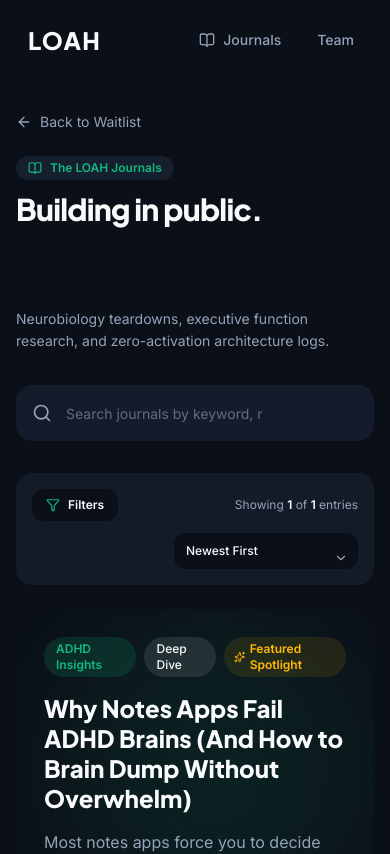
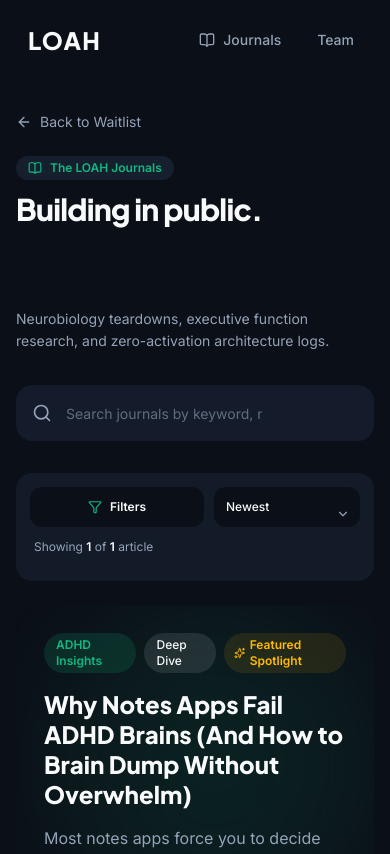
Before and after one commit to HarshaJyos/LOAH_WAITLIST, a Next.js app: page /journal in a window 390 px wide. Shown: the top 854 px of the page. Built offline with nearby package versions, Linux system fonts and the light colour scheme.

Commit message:
fix: refine responsive toolbar layout, spacing, and mobile filter chips tray

```diff
--- a/app/journal/page.tsx
+++ b/app/journal/page.tsx
@@ -233,6 +233,61 @@
               </span>
             </div>
           </div>
+
+          {/* Mobile Active Filter Chips Tray */}
+          {isFiltering && (
+            <div className="lg:hidden flex flex-wrap items-center gap-1.5 pt-3">
+              <span className="text-[11px] font-semibold text-[#94A3B8] mr-1">Active:</span>
+              {searchQuery.trim() && (
+                <span className="inline-flex items-center gap-1 px-2.5 py-1 rounded-lg bg-[#10B981]/15 border border-[#10B981]/30 text-xs text-[#10B981]">
+                  <span>&quot;{searchQuery}&quot;</span>
+                  <button onClick={() => setSearchQuery("")} aria-label="Clear query filter">
+                    <X className="w-3 h-3" />
+                  </button>
+                </span>
+              )}
+              {selectedCategories.map((cat) => (
+                <span
+                  key={cat}
+                  className="inline-flex items-center gap-1 px-2.5 py-1 rounded-lg bg-[#10B981]/15 border border-[#10B981]/30 text-xs text-[#10B981]"
+                >
+                  <span>{cat}</span>
+                  <button onClick={() => toggleCategory(cat)} aria-label={`Remove ${cat} filter`}>
+                    <X className="w-3 h-3" />
+                  </button>
+                </span>
+              ))}
+              {selectedTypes.map((t) => (
+                <span
+                  key={t}
+                  className="inline-flex items-center gap-1 px-2.5 py-1 rounded-lg bg-[#10B981]/15 border border-[#10B981]/30 text-xs text-[#10B981]"
+                >
+                  <span>{t}</span>
+                  <button onClick={() => toggleType(t)} aria-label={`Remove ${t} filter`}>
+                    <X className="w-3 h-3" />
+                  </button>
+                </span>
+              ))}
+              {selectedTags.map((tag) => (
+                <span
+                  key={tag}
+                  className="inline-flex items-center gap-1 px-2.5 py-1 rounded-lg bg-[#10B981]/15 border border-[#10B981]/30 text-xs text-[#10B981]"
+                >
+                  <span>#{tag}</span>
+                  <button onClick={() => toggleTag(tag)} aria-label={`Remove ${tag} tag`}>
+                    <X className="w-3 h-3" />
+                  </button>
+                </span>
+              ))}
+              <button
+                type="button"
+                onClick={handleResetFilters}
+                className="text-xs text-[#10B981] hover:underline font-semibold ml-1 py-1 cursor-pointer"
+              >
+                Clear all
+              </button>
+            </div>
+          )}
         </div>
 
         {/* Main Flipkart-Style 2-Column Grid Layout */}
@@ -494,13 +549,14 @@
           {/* MAIN RESULTS COLUMN */}
           {/* ========================================================= */}
           <div className="lg:col-span-3 space-y-6">
-            {/* Top Toolbar: Mobile Filter Toggle + Sorting Bar */}
-            <div className="p-4 rounded-2xl bg-[#161F2E]/80 border border-white/10 flex flex-col sm:flex-row items-stretch sm:items-center justify-between gap-3 shadow-md">
-              <div className="flex items-center justify-between sm:justify-start gap-3">
-                {/* Mobile Filter Button */}
+            {/* Responsive Action Toolbar with Perfect Spacing & Hierarchy */}
+            <div className="p-3.5 sm:p-4 rounded-2xl bg-[#161F2E]/80 border border-white/10 shadow-md space-y-3 sm:space-y-0 sm:flex sm:items-center sm:justify-between">
+              {/* Mobile View: Clean 2-Button Action Row */}
+              <div className="flex items-center gap-2.5 sm:hidden">
                 <button
+                  type="button"
                   onClick={() => setIsMobileFilterOpen(true)}
-                  className="lg:hidden inline-flex items-center gap-2 px-3.5 py-2 rounded-xl bg-[#0B0F17] border border-white/15 text-xs font-semibold text-[#F8FAFC] hover:border-[#10B981]/40 cursor-pointer shadow-sm"
+                  className="flex-1 inline-flex items-center justify-center gap-2 h-10 px-3.5 rounded-xl bg-[#0B0F17] border border-white/15 text-xs font-semibold text-[#F8FAFC] hover:border-[#10B981]/50 active:scale-95 transition-all cursor-pointer shadow-sm"
                 >
                   <Filter className="w-3.5 h-3.5 text-[#10B981]" />
                   <span>Filters</span>
@@ -511,15 +567,47 @@
                   )}
                 </button>
 
-                <p className="text-xs sm:text-sm text-[#94A3B8]">
-                  Showing <span className="font-semibold text-[#F8FAFC]">{paginatedPosts.length}</span> of{" "}
-                  <span className="font-semibold text-[#F8FAFC]">{filteredPosts.length}</span> entries
-                </p>
+                <div className="relative flex-1">
+                  <select
+                    value={sortBy}
+                    onChange={(e) => {
+                      setSortBy(e.target.value as JournalSortOption);
+                      setCurrentPage(1);
+                    }}
+                    aria-label="Sort journal entries"
+                    className="w-full h-10 pl-3 pr-8 rounded-xl bg-[#0B0F17] border border-white/15 text-xs font-medium text-[#F8FAFC] focus:outline-none focus:border-[#10B981]/50 appearance-none cursor-pointer"
+                  >
+                    <option value="newest" className="bg-[#161F2E] text-[#F8FAFC]">Newest</option>
+                    <option value="oldest" className="bg-[#161F2E] text-[#F8FAFC]">Oldest</option>
+                    <option value="shortest" className="bg-[#161F2E] text-[#F8FAFC]">Quick Read</option>
+                    <option value="longest" className="bg-[#161F2E] text-[#F8FAFC]">Deep Read</option>
+                    <option value="alphabetical" className="bg-[#161F2E] text-[#F8FAFC]">Title (A-Z)</option>
+                  </select>
+                  <ChevronDown className="absolute right-2.5 top-1/2 -translate-y-1/2 w-3.5 h-3.5 text-[#94A3B8] pointer-events-none" />
+                </div>
               </div>
 
-              {/* Sort By Dropdown */}
-              <div className="flex items-center gap-2 self-end sm:self-auto">
-                <span className="text-xs font-semibold text-[#94A3B8] uppercase tracking-wider hidden sm:inline">
+              {/* Status Counter & Reset Link */}
+              <div className="flex items-center justify-between text-xs text-[#94A3B8] px-1 sm:px-0">
+                <p>
+                  Showing <span className="font-semibold text-[#F8FAFC]">{paginatedPosts.length}</span> of{" "}
+                  <span className="font-semibold text-[#F8FAFC]">{filteredPosts.length}</span> {filteredPosts.length === 1 ? "article" : "articles"}
+                </p>
+
+                {isFiltering && (
+                  <button
+                    type="button"
+                    onClick={handleResetFilters}
+                    className="text-xs text-[#10B981] hover:underline font-medium cursor-pointer sm:hidden"
+                  >
+                    Reset filters
+                  </button>
+                )}
+              </div>
+
+              {/* Desktop Sort Control */}
+              <div className="hidden sm:flex items-center gap-2.5">
+                <span className="text-xs font-semibold text-[#94A3B8] uppercase tracking-wider">
                   Sort By:
                 </span>
                 <div className="relative">
@@ -530,23 +618,13 @@
                       setCurrentPage(1);
                     }}
                     aria-label="Sort journal entries"
-                    className="h-9 pl-3 pr-8 rounded-xl bg-[#0B0F17] border border-white/10 text-xs font-medium text-[#F8FAFC] focus:outline-none focus:border-[#10B981]/50 cursor-pointer appearance-none"
+                    className="h-9 pl-3.5 pr-8 rounded-xl bg-[#0B0F17] border border-white/10 text-xs font-medium text-[#F8FAFC] focus:outline-none focus:border-[#10B981]/50 appearance-none cursor-pointer hover:border-white/20 transition-colors"
                   >
-                    <option value="newest" className="bg-[#161F2E] text-[#F8FAFC]">
-                      Newest First
-                    </option>
-                    <option value="oldest" className="bg-[#161F2E] text-[#F8FAFC]">
-                      Oldest First
-                    </option>
-                    <option value="shortest" className="bg-[#161F2E] text-[#F8FAFC]">
-                      Reading Time (Shortest)
-                    </option>
-                    <option value="longest" className="bg-[#161F2E] text-[#F8FAFC]">
-                      Reading Time (Longest)
-                    </option>
-                    <option value="alphabetical" className="bg-[#161F2E] text-[#F8FAFC]">
-                      Title (A-Z)
-                    </option>
+                    <option value="newest" className="bg-[#161F2E] text-[#F8FAFC]">Newest First</option>
+                    <option value="oldest" className="bg-[#161F2E] text-[#F8FAFC]">Oldest First</option>
+                    <option value="shortest" className="bg-[#161F2E] text-[#F8FAFC]">Reading Time (Shortest)</option>
+                    <option value="longest" className="bg-[#161F2E] text-[#F8FAFC]">Reading Time (Longest)</option>
+                    <option value="alphabetical" className="bg-[#161F2E] text-[#F8FAFC]">Title (A-Z)</option>
                   </select>
                   <ChevronDown className="absolute right-2.5 top-1/2 -translate-y-1/2 w-3.5 h-3.5 text-[#94A3B8] pointer-events-none" />
                 </div>
```
